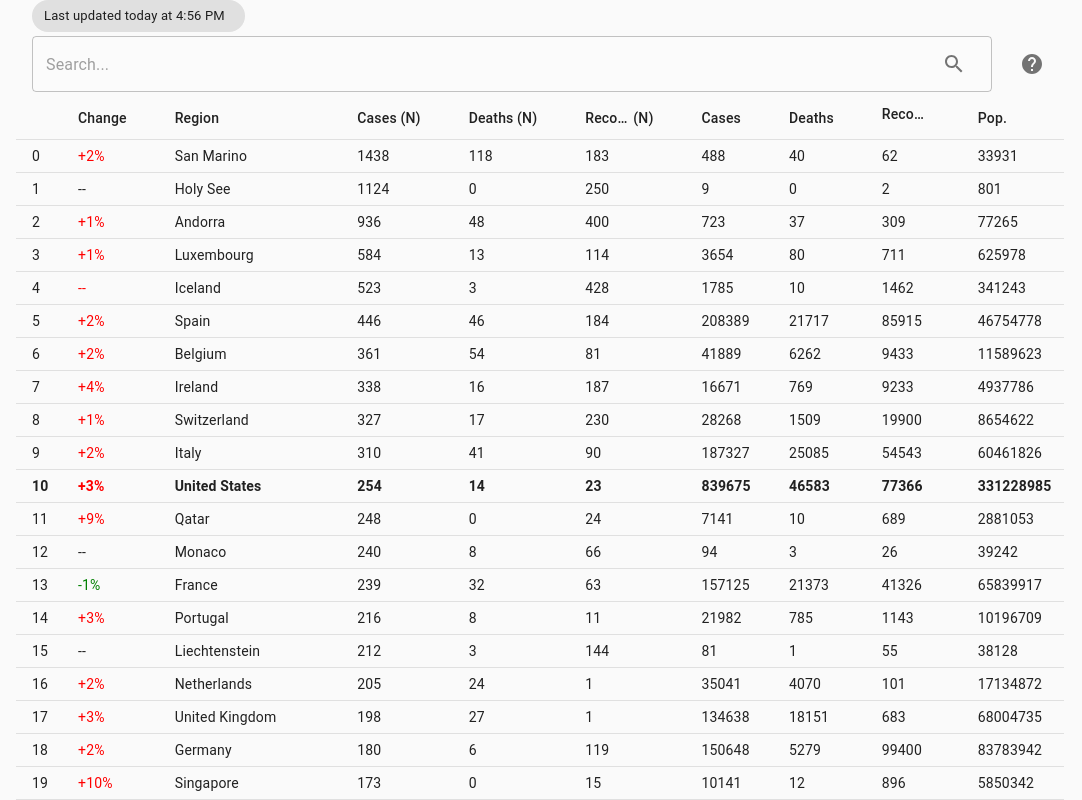
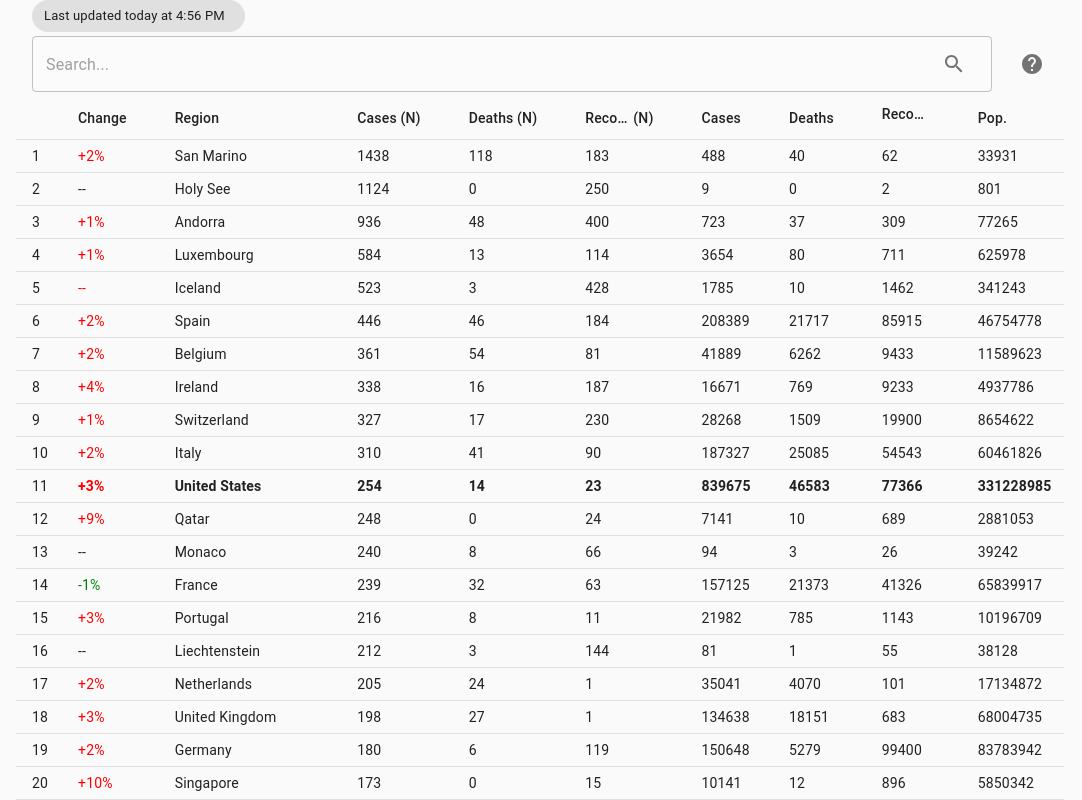
Before and after one commit to ravencrest/covid19, a React (Create React App) app in the folder ui/: page / in a window 1280 px wide. Shown: the top 800 px of the page, without its empty margins (100-1182 px from the left). Built offline with nearby package versions, Linux system fonts and the light colour scheme.

Commit message:
Added more robust row numbering

```diff
--- a/ui/src/components/EnhancedTable.tsx
+++ b/ui/src/components/EnhancedTable.tsx
@@ -69,15 +69,7 @@ export const EnhancedTable = ({ columns, data, getCellProps }: Props) => {
     useGlobalFilter,
     useSortBy,
     (hooks) => {
-      hooks.allColumns.push((columns) => [
-        {
-          id: 'rank',
-          Header: () => '',
-          groupByBoundary: true,
-          Cell: ({ row }: any) => row.index,
-        },
-        ...columns,
-      ]);
+      hooks.allColumns.push((columns) => columns);
     }
   ) as UseGlobalFiltersInstanceProps<any> &
     TableInstance<any> & { state: UseGlobalFiltersState<any> };
@@ -96,6 +88,7 @@ export const EnhancedTable = ({ columns, data, getCellProps }: Props) => {
         <TableHead>
           {headerGroups.map((headerGroup) => (
             <MuiTableRow {...headerGroup.getHeaderGroupProps()}>
+              <TableCell></TableCell>
               {headerGroup.headers.map((column: any) => (
                 <TableCell
                   key={column.id}
@@ -106,13 +99,11 @@ export const EnhancedTable = ({ columns, data, getCellProps }: Props) => {
                 >
                   <div style={{ display: 'inline-flex' }}>
                     {column.render('Header')}
-                    {column.id !== 'rank' ? (
                     <TableSortLabel
                       active={column.isSorted}
                       // react-table has a unsorted state which is not treated here
                       direction={column.isSortedDesc ? 'desc' : 'asc'}
                     />
-                    ) : null}
                   </div>
                 </TableCell>
               ))}
@@ -124,14 +115,17 @@ export const EnhancedTable = ({ columns, data, getCellProps }: Props) => {
             prepareRow(row);
             return (
               <MuiTableRow {...row.getRowProps()}>
-                {row.cells.map((cell) => (
+                <TableCell>{i + 1}</TableCell>
+                {row.cells.map((cell) => {
+                  return (
                     <TableCell
                       {...cell.getCellProps()}
                       {...getCellProps(cell as any)}
                     >
                       {cell.render('Cell')}
                     </TableCell>
-                ))}
+                  );
+                })}
               </MuiTableRow>
             );
           })}
```
Lines whose indentation alone changed are shown as unchanged.
